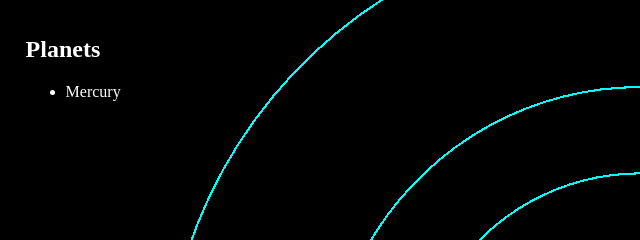
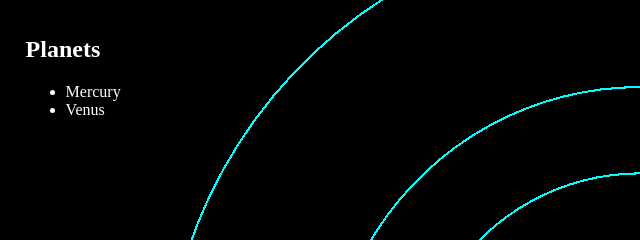
Before and after one commit to tstillwell/planet-distance-visualizer, a plain HTML site: page planets.html in a window 1280 px wide. Shown: the top 240 px of the page, 0-640 px from the left. Drawn offline with Linux system fonts and the light colour scheme.

Commit message:
feat: Add venus to overlay list

```diff
--- a/planets.html
+++ b/planets.html
@@ -14,6 +14,7 @@
     <h1>Planets</h1>
     <ul>
         <li>Mercury</li>
+        <li>Venus</li>
     </ul>
     </section>
     <script src="js/three.min.js"></script>
```
